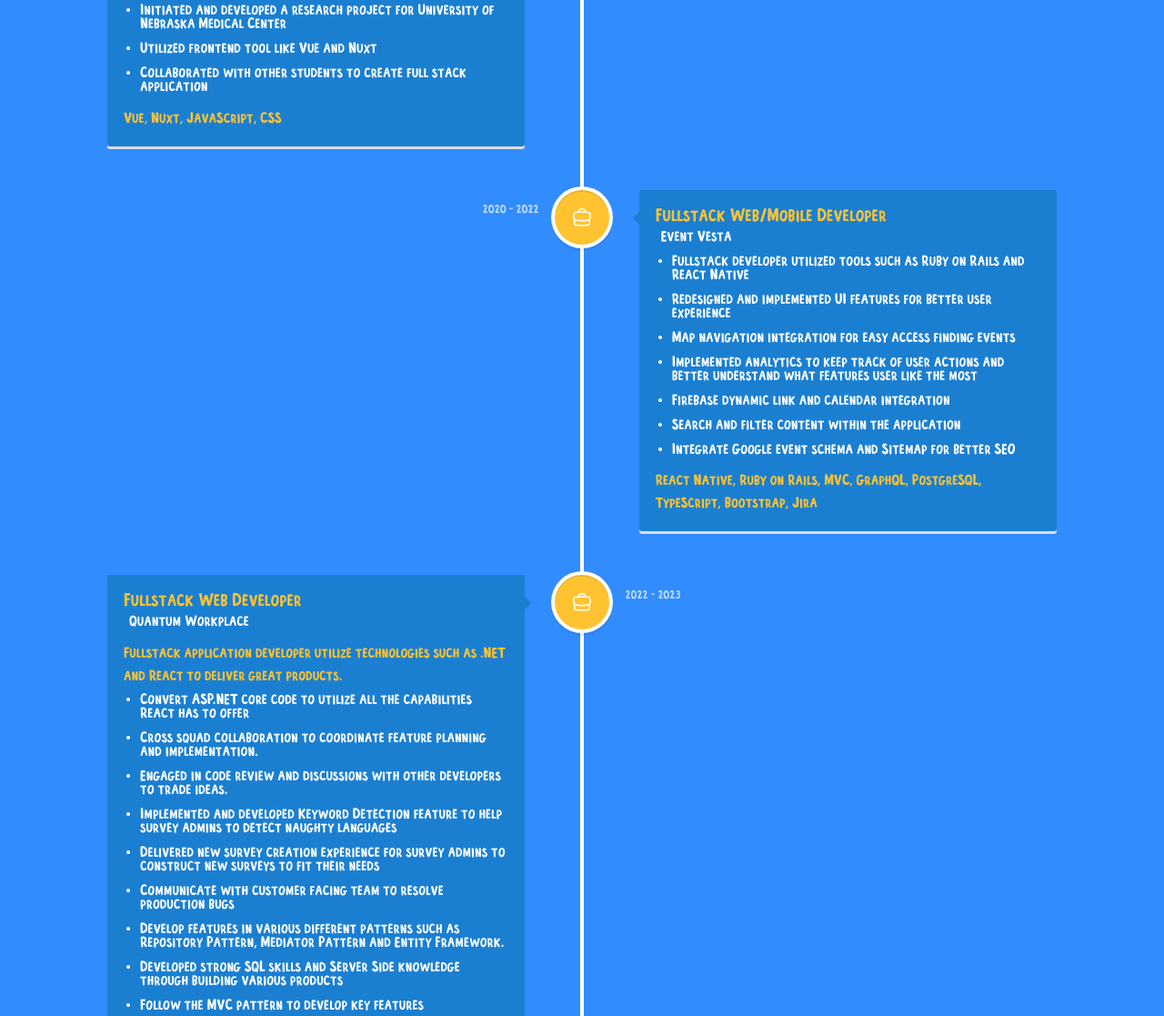
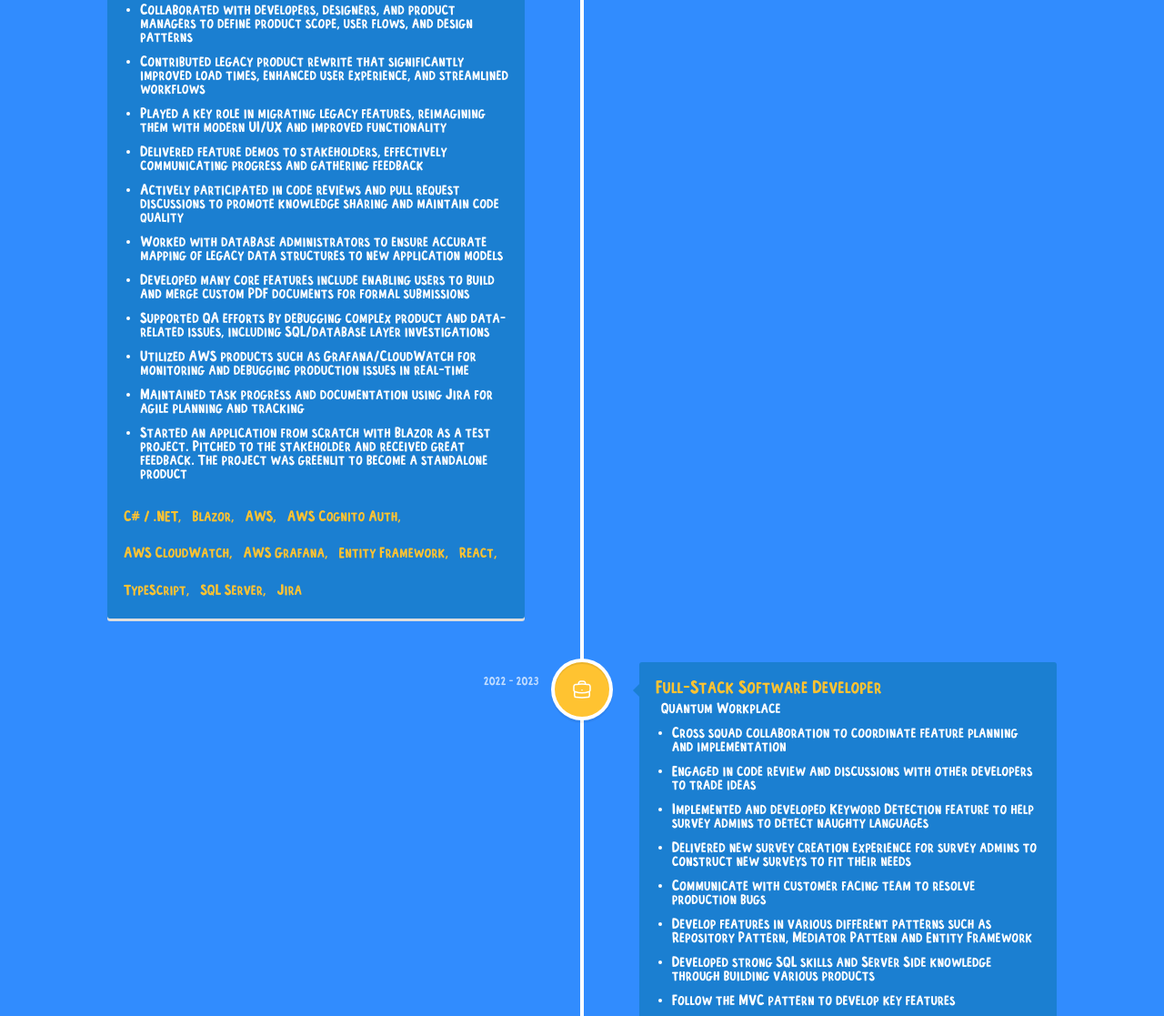
Before and after one commit to Junfengou/Portfolio-v3, a Gatsby site: page / in a window 1280 px wide. Shown: the part 4510-5627 px from the top of the page at 91% size. Built offline with nearby package versions, Linux system fonts and the light colour scheme; Gatsby itself is replaced by a stand-in of ours.

Commit message:
Portfolio update

```diff
--- /dev/null
+++ b/src/common/Experience.js
@@ -0,0 +1,120 @@
+
+const TechStack = {
+    Vue: "Vue",
+    Nuxt: "Nuxt",
+    Javascript: "Javascript",
+    TypeScript: "TypeScript",
+    Rails: "Ruby on Rails",
+    GraphQL: "GraphQL",
+    PostgreSQL: "PostgreSQL",
+    React: "React",
+    ReactNative: "React Native",
+    NET: "C# / .NET",
+    Blazor: "Blazor",
+    EntityFramework: "Entity Framework",
+    SqlServer: "SQL Server",
+    Redis: "Redis",
+    Azure: "Azure",
+    AWS: "AWS",
+    CloudWatch: "AWS CloudWatch",
+    Grafana: "AWS Grafana",
+    Cognito: "AWS Cognito Auth",
+    Jira: "Jira",
+    Asana: "Asana",
+    JQuery: "JQuery",
+    NewRelics: "NewRelics"
+}
+
+export const workExperience = [
+    {
+        id: 0,
+        position: "Student Web Developer",
+        company: "University of Omaha Nebraska",
+        header: "",
+        timeFrame: "2020 - 2020",
+        accomplishments: [
+            "Initiated and developed a research project for University of Nebraska Medical Center",
+            "Utilized frontend tool like Vue and Nuxt",
+            "Collaborated with other students to create full stack application"
+        ],
+        techStack: [
+            TechStack.Vue, TechStack.Nuxt, TechStack.Javascript
+        ]
+    },
+    {
+        id: 1,
+        position: "Fullstack Web/Mobile Developer",
+        company: "Event Vesta",
+        timeFrame: "2020 - 2022",
+        header: "",
+        accomplishments: [
+            "Fullstack developer utilized tools such as Ruby on Rails and React Native",
+            "Redesigned and implemented UI features for better user experience",
+            "Map navigation integration for easy access finding events",
+            "Implemented analytics to keep track of user actions and better understand what features user like the most",
+            "Firebase dynamic link and calendar integration",
+            "Search and filter content within the application",
+            "Integrate Google event schema and Sitemap for better SEO"
+        ],
+        techStack: [
+            TechStack.ReactNative, TechStack.Rails, TechStack.GraphQL, TechStack.PostgreSQL, TechStack.TypeScript, TechStack.Jira
+        ]
+    },
+    {
+        id: 2,
+        position: "Full-Stack Software Developer",
+        company: "Quantum Workplace",
+        timeFrame: "2022 - 2023",
+        header: "Fullstack application developer utilize technologies such as .NET and React to deliver great products",
+        accomplishments: [
+            "Cross squad collaboration to coordinate feature planning and implementation",
+            "Engaged in code review and discussions with other developers to trade ideas",
+            "Implemented and developed Keyword Detection feature to help survey admins to detect naughty languages",
+            "Delivered new survey creation experience for survey admins to construct new surveys to fit their needs",
+            "Communicate with customer facing team to resolve production bugs",
+            "Develop features in various different patterns such as Repository Pattern, Mediator Pattern and Entity Framework",
+            "Developed strong SQL skills and Server Side knowledge through building various products",
+            "Follow the MVC pattern to develop key features",
+            "Engaged in code review and resolve Pull Request comments",
+            "Code refactor to improve feature performance and separation of business logics",
+            "Task tracking and documentation using Asana",
+            "Involve in sprint ceremonies (Task scrum, estimate, and planning)",
+            "Error tracking using New Relics",
+            "Solid understanding of Git Resource Control",
+            "Effective communication between product management, developers, and quality assurance",
+            "Assisted QA for product testing",
+            "Participated in code deployment and production release",
+            "Participated in weekly developer show and share to learn from other developers"
+        ],
+        techStack: [
+            TechStack.NET, TechStack.React, TechStack.TypeScript, TechStack.JQuery, TechStack.EntityFramework,
+            TechStack.SqlServer, TechStack.Redis, TechStack.Azure, TechStack.NewRelics, TechStack.Asana
+        ]
+    },
+
+    {
+        id: 3,
+        position: "Full-Stack Software Developer",
+        company: "OneStaff Medical",
+        timeFrame: "2023 - now",
+        header: "Experienced in building scalable, user-centric applications using technologies such as .NET, Blazor, React, and Next.js. Proven track record of cross-functional collaboration, performance optimization, and delivering end-to-end product features in agile environments",
+        accomplishments: [
+            "Collaborated with developers, designers, and product managers to define product scope, user flows, and design patterns",
+            "Contributed legacy product rewrite that significantly improved load times, enhanced user experience, and streamlined workflows",
+            "Played a key role in migrating legacy features, reimagining them with modern UI/UX and improved functionality",
+            "Delivered feature demos to stakeholders, effectively communicating progress and gathering feedback",
+            "Actively participated in code reviews and pull request discussions to promote knowledge sharing and maintain code quality",
+            "Worked with database administrators to ensure accurate mapping of legacy data structures to new application models",
+            "Developed many core features include enabling users to build and merge custom PDF documents for formal submissions",
+            "Supported QA efforts by debugging complex product and data-related issues, including SQL/database layer investigations",
+            "Utilized AWS products such as Grafana/CloudWatch for monitoring and debugging production issues in real-time",
+            "Maintained task progress and documentation using Jira for agile planning and tracking",
+            "Started an application from scratch with Blazor as a test project. Pitched to the stakeholder and received great feedback. The project was greenlit to become a standalone product"
+        ],
+        techStack: [
+            TechStack.NET, TechStack.Blazor, TechStack.AWS, TechStack.Cognito, TechStack.CloudWatch,
+            TechStack.Grafana, TechStack.EntityFramework, TechStack.React, TechStack.TypeScript,
+            TechStack.SqlServer, TechStack.Jira
+        ]
+    },
+]
--- a/src/components/Projects/Experience.js
+++ b/src/components/Projects/Experience.js
@@ -7,93 +7,72 @@ import {
     BriefcaseIcon
   } from "@heroicons/react/24/outline";
 
+import { workExperience } from "../../common/Experience"
+
 function Experience() {
   return (
     <WrapperStyle>
         <h1>Professional Experience</h1>
         <VerticalTimeline>
+            {
+                workExperience.sort((a, b) => b.id - a.id).map(experience => (
                     <VerticalTimelineElement
                     className="vertical-timeline-element--work"
                     contentStyle={{ background: '#1b7fd1', color: '#fff' }}
                     contentArrowStyle={{ borderRight: '7px solid  #1b7fd1' }}
-                date="2020 - 2020"
-                iconStyle={{ background: '#FFC331', color: '#fff' }}
-                icon={<BriefcaseIcon />}
-            >
-                <h3 className="vertical-timeline-element-title">Student Web Developer </h3>
-                <h4 className="vertical-timeline-element-subtitle">University of Omaha Nebraska</h4>
-                <ul>
-                    <li>Initiated and developed a research project for University of Nebraska Medical Center</li>
-                    <li>Utilized frontend tool like Vue and Nuxt</li>
-                    <li>Collaborated with other students to create full stack application</li>
-                </ul>
-                <p>Vue, Nuxt, JavaScript, CSS</p>
-            </VerticalTimelineElement>
-
-            <VerticalTimelineElement
-                className="vertical-timeline-element--work"
-                contentStyle={{ background: '#1b7fd1', color: '#fff' }}
-                contentArrowStyle={{ borderRight: '7px solid  #1b7fd1' }}
-                date="2020 - 2022"
+                    date={experience.timeFrame}
                     iconStyle={{ background: '#FFC331', color: '#fff' }}
                     icon={<BriefcaseIcon/>}
                     >
-                <h3 className="vertical-timeline-element-title">Fullstack Web/Mobile Developer</h3>
-                <h4 className="vertical-timeline-element-subtitle">Event Vesta</h4>
+                        <h3 className="vertical-timeline-element-title">
+                            {experience.position}
+                        </h3>
+                        <h4 className="vertical-timeline-element-title">
+                            {experience.company}
+                        </h4>
                         <ul>
-                    <li>Fullstack developer utilized tools such as Ruby on Rails and React Native</li>
-                    <li>Redesigned and implemented UI features for better user experience</li>
-                    <li>Map navigation integration for easy access finding events</li>
-                    <li>Implemented analytics to keep track of user actions and better understand what features user like the most</li>
-                    <li>Firebase dynamic link and calendar integration</li>
-                    <li>Search and filter content within the application</li>
-                    <li>Integrate Google event schema and Sitemap for better SEO</li>
+                            {
+                                experience?.accomplishments?.map(item => (
+                                    <li>{item}</li>
+                                ))
+                            }
                         </ul>
-                <p>React Native, Ruby on Rails, MVC, GraphQL, PostgreSQL, TypeScript, Bootstrap, Jira</p>
+                        <SkillsWrapper>
+                            {experience?.techStack?.map((skill, idx) => (
+                                <p className='skills'>
+                                    {
+                                    idx === experience?.techStack.length -1
+                                    ? skill
+                                    : `${skill}, `
+                                    }
+                                </p>
+                            ))}
+                        </SkillsWrapper>
+
                     </VerticalTimelineElement>
+                ))
+            }
 
-            <VerticalTimelineElement
-                className="vertical-timeline-element--work"
-                contentStyle={{ background: '#1b7fd1', color: '#fff' }}
-                contentArrowStyle={{ borderRight: '7px solid  #1b7fd1' }}
-                date="2022 - 2023"
-                iconStyle={{ background: '#FFC331', color: '#fff' }}
-                icon={<BriefcaseIcon/>}
-            >
-                <h3 className="vertical-timeline-element-title">Fullstack Web Developer</h3>
-                <h4 className="vertical-timeline-element-subtitle">Quantum Workplace</h4>
-                <p>Fullstack application developer utilize technologies such as .NET and React to deliver great products.</p>
-                <ul>
-                    <li>Convert ASP.NET core code to utilize all the capabilities React has to offer</li>
-                    <li>Cross squad collaboration to coordinate feature planning and implementation.</li>
-                    <li>Engaged in code review and discussions with other developers to trade ideas.</li>
-                    <li>Implemented and developed Keyword Detection feature to help survey admins to detect naughty languages</li>
-                    <li>Delivered new survey creation experience for survey admins to construct new surveys to fit their needs</li>
-                    <li>Communicate with customer facing team to resolve production bugs</li>
-                    <li>Develop features in various different patterns such as Repository Pattern, Mediator Pattern and Entity Framework.</li>
-                    <li>Developed strong SQL skills and Server Side knowledge through building various products</li>
-                    <li>Follow the MVC pattern to develop key features</li>
-                    <li>Engaged in code review and resolve Pull Request comments</li>
-                    <li>Code refactor to improve feature performance and separation of business logics</li>
-                    <li>Task tracking and documentation using Asana</li>
-                    <li>Involve in sprint ceremonies (Task scrum, estimate, and planning)</li>
-                    <li>Error tracking using New Relics</li>
-                    <li>Solid understanding of Git Resource Control</li>
-                    <li>Effective communication between product management, developers, and quality assurance</li>
-                    <li>Assisted QA for product testing</li>
-                    <li>Participated in code deployment and production release</li>
-                    <li>Participated in weekly developer show and share to learn from other developers</li>
-                </ul>
-                <p className='skills'>.NET, C#, React, TypeScript, MVC, JQuery, Octopus Deploy, Entity Framework,
-                    Microsoft SQL Server Management Studio, SQL Server, Redis Desktop Manager,
-                    Azure DevOps, NewRelics, Asana</p>
-            </VerticalTimelineElement>
+
         </VerticalTimeline>
     </WrapperStyle>
   )
 }
 
 export default Experience
+
+const SkillsWrapper = styled.div`
+    display: flex;
+    justify-content: flex-start;
+    align-items: center;
+    flex-direction: row;
+    flex-wrap: wrap;
+
+    p {
+        margin-right: 1rem;
+    }
+
+`;
 
 const WrapperStyle = styled.div`
     display: flex;
--- a/src/data/projects.js
+++ b/src/data/projects.js
@@ -1,5 +1,5 @@
 import React from 'react'
-import {block18, git, eventvesta, quantumworkplace, weirdoshop} from "../img/projects"
+import {block18, git, eventvesta, quantumworkplace, weirdoshop, oneStaff} from "../img/projects"
 import {django, gatsby, graphql, mongodb, nextjs, python, typescript, ruby, jquery} from "../img/familiar"
 import {csharp, dotnet, sql, tailwind, sanity} from "../img/learning"
 import {contextAPI, css, html, javascript , react, styled, reactNative} from "../img/love"
@@ -7,6 +7,32 @@ import { DiGithubBadge } from "react-icons/di"
 import { FiExternalLink } from "react-icons/fi"
 
 const projectData = [
+        {
+            title: "OneStaff Medical",
+            description: "Built with React, NextJS, .NET, and AWS",
+            image: oneStaff,
+            position: 'Fullstack software development',
+            type: 'Professional project',
+            stack: [
+                dotnet,
+                csharp,
+                react,
+                typescript,
+                sql
+            ],
+            buttons: [
+                // {
+                //     text: "Company website",
+                //     link: "https://www.quantumworkplace.com/",
+                //     icon: <FiExternalLink />
+                // },
+                {
+                    text: "Project showcase",
+                    link: "https://www.onestaffmedical.com/",
+                    icon: <FiExternalLink />
+                }
+            ]
+        },
     {
         title: "Quantum Workplace",
         description: "Built various products using technologies such as C#, .NET, React, Typescript, SQL Server, and more...",
@@ -54,7 +80,7 @@ const projectData = [
             },
             {
                 text: "Mobile app",
-                link: "https://mobileapp.eventvesta.com/",
+                link: "https://apps.apple.com/us/app/event-vesta/id1499716599",
                 icon: <FiExternalLink />
             }
         ]
@@ -78,11 +104,11 @@ const projectData = [
                 link: "https://github.com/Junfengou/Weirdo-Shop",
                 icon: <DiGithubBadge />
             },
-            {
-                text: "Visit site",
-                link: "https://shopforweirdos.vercel.app/",
-                icon: <FiExternalLink />
-            }
+            // {
+            //     text: "Visit site",
+            //     link: "https://shopforweirdos.vercel.app/",
+            //     icon: <FiExternalLink />
+            // }
         ]
     },
     {
--- a/src/img/projects/index.js
+++ b/src/img/projects/index.js
@@ -4,6 +4,7 @@ export const sqlcmd = require("./SqlCmd.png");
 export const eventvesta = require("./eventvesta.png")
 export const quantumworkplace = require("./qw.jpg")
 export const weirdoshop = require("./weirdo_shop.png")
+export const oneStaff = require("./oneStiff.png")
 
 // Quantum Workplace images
 export const keyworddetection = require("./keyword_detection.png")
```
Also changed, not shown: src/img/projects/oneStaff.png (added), src/img/projects/oneStiff.png (added). Lines whose indentation alone changed are shown as unchanged.
